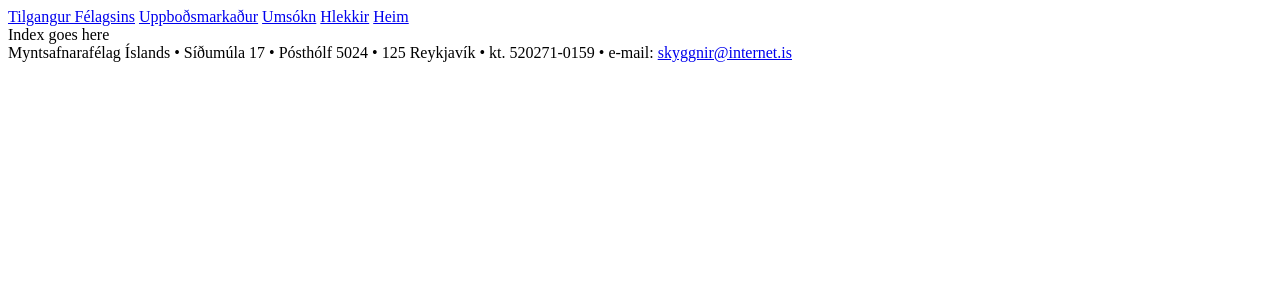
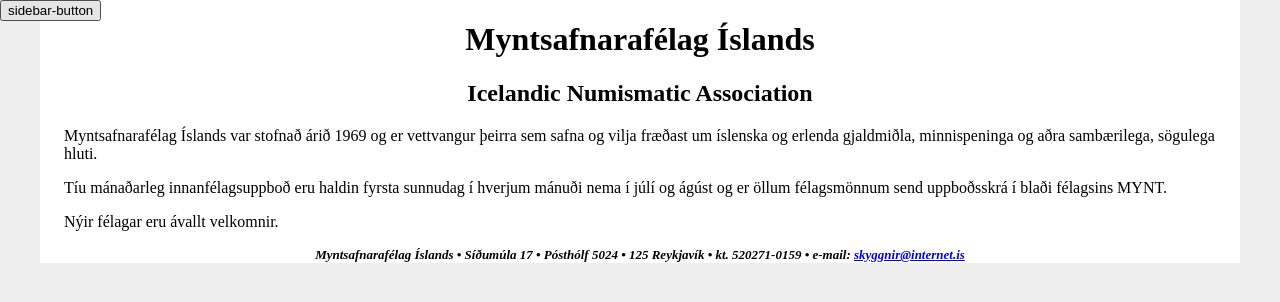
Before and after one commit to Zepeacedust/mynt.is, a Django app: page / in a window 1280 px wide. Shown: the top 302 px of the page. Run offline with Django 5.2, Linux system fonts and the light colour scheme.

Commit message:
add boilerplate for current pages

```diff
--- a/mynt/mynt/settings.py
+++ b/mynt/mynt/settings.py
@@ -66,6 +66,10 @@ TEMPLATES = [
         },
     },
 ]
+STATICFILES_DIRS = [
+    "static"
+]
+
 
 WSGI_APPLICATION = 'mynt.wsgi.application'
 
--- /dev/null
+++ b/mynt/static/js/sidebar.js
@@ -0,0 +1,11 @@
+function toggleSidebar() {
+    let sidebar_button = document.getElementById("sidebar-button");
+    let sidebar = document.getElementById("sidebar");
+    if (sidebar.classList.contains("sidebar-show")) {
+        sidebar.classList.remove("sidebar-show");
+        sidebar_button.classList.remove("sidebar-button-show");
+    } else {
+        sidebar.classList.add("sidebar-show");
+        sidebar_button.classList.add("sidebar-button-show");
+    }
+}
--- /dev/null
+++ b/mynt/static/style/style.css
@@ -0,0 +1,64 @@
+.sidebar-container {
+    position: fixed;
+    z-index: 1030;
+    transform: translateX(-280px);
+    transition: transform .25s;
+    width: 280px;
+    background-color: salmon;
+    height: 100%;
+}
+.sidebar-show {
+    transform: translateX(0px);
+}
+
+.sidebar-button {
+    position: fixed;
+    z-index: 1030;
+    transition: transform .25s;
+}
+.sidebar-button-show {
+    transform: translateX(280px);
+}
+
+.sidebar-link {
+    background-color: beige;
+    padding-top: .5em;
+    padding-bottom: .5em;
+    font-size: large;
+    transition: background-color .1s;
+}
+.sidebar-link:hover {
+    background-color: saddlebrown;
+}
+
+html {
+    background-color: #eee;
+}
+
+body {
+    margin: 0;
+    min-height: 100%;
+}
+
+.main-content {
+    min-width: 32em;
+    max-width: 75rem;
+    box-sizing: border-box;
+    position: relative;
+    z-index: 0;
+    margin: 0 auto;
+    padding-top: 0.05px;
+    padding-left: 1.5rem;
+    padding-right: 1.5rem;
+    background-color: #fff;
+}
+
+footer {
+    text-align: center;
+    font-style: italic;
+    font-weight: bold;
+    font-size: small;
+}
+header {
+    text-align: center;
+}
--- a/mynt/templates/footer/footer.html
+++ b/mynt/templates/footer/footer.html
@@ -1,4 +1,4 @@
 {% load static %}
-<div class="footer">
+<footer>
     Myntsafnarafélag Íslands • Síðumúla 17 • Pósthólf 5024 • 125 Reykjavík • kt. 520271-0159 • e-mail: <a href = "mailto:skyggnir@internet.is">skyggnir@internet.is</a>
-</div>
+</footer>
--- a/mynt/templates/frontpage/index.html
+++ b/mynt/templates/frontpage/index.html
@@ -1,5 +1,13 @@
 {% extends "main.html" %}
 
 {% block body %}
-Index goes here
+<p>
+    Myntsafnarafélag Íslands var stofnað árið 1969 og er vettvangur þeirra sem safna og vilja fræðast um íslenska og erlenda gjaldmiðla, minnispeninga og aðra sambærilega, sögulega hluti.
+</p>
+<p>
+    Tíu mánaðarleg innanfélagsuppboð eru haldin fyrsta sunnudag í hverjum mánuði nema í júlí og ágúst og er öllum félagsmönnum send uppboðsskrá í blaði félagsins MYNT.
+</p>
+<p>
+    Nýir félagar eru ávallt velkomnir.
+</p>
 {% endblock %}
--- /dev/null
+++ b/mynt/templates/header/header.html
@@ -0,0 +1,8 @@
+<header>
+<h1>
+    Myntsafnarafélag Íslands
+</h1>
+<h2>
+    Icelandic Numismatic Association
+</h2>
+</header>
--- a/mynt/templates/main.html
+++ b/mynt/templates/main.html
@@ -8,11 +8,18 @@
             {{ title }}
         </title>
         <link rel="shortcut icon" href="{% static 'media/favicon.ico' %}" type="image/x-icon">
+        <link rel="stylesheet" href="{% static 'style/style.css' %}">
     </head>
     <body>
         {% include "sidebar/sidebar.html" %}
-        {% block body%}
-        {% endblock %}
-        {% include "footer/footer.html" %}
+        <div class="main-content">
+            {% include "header/header.html" %}
+
+            {% block body%}
+            {% endblock %}
+
+            {% include "footer/footer.html" %}
+        </div>
+        <script type="text/javascript" src="{% static 'js/sidebar.js' %}"></script>
     </body>
 </html>
--- a/mynt/templates/sidebar/sidebar.html
+++ b/mynt/templates/sidebar/sidebar.html
@@ -1,9 +1,31 @@
 {% load static %}
-
-<div class="sidebar">
-    <a href="/tilgangur">Tilgangur Félagsins</a>
-    <a href="/uppbod">Uppboðsmarkaður</a>
-    <a href="/umsokn">Umsókn</a>
-    <a href="/hlekkir">Hlekkir</a>
-    <a href="/">Heim</a>
+<button id="sidebar-button" class="sidebar-button" onclick="toggleSidebar()">
+    sidebar-button
+</button>
+<div id="sidebar" class="sidebar-container">
+    <a href="/tilgangur">
+    <div class="sidebar-link">
+            Tilgangur Félagsins
+        </div>
+    </a>
+    <a href="/uppbod">
+    <div class="sidebar-link">
+            Uppboðsmarkaður
+        </div>
+    </a>
+    <a href="/umsokn">
+    <div class="sidebar-link">
+            Umsókn
+        </div>
+    </a>
+    <a href="/hlekkir">
+    <div class="sidebar-link">
+            Hlekkir
+        </div>
+    </a>
+    <a href="/">
+    <div class="sidebar-link" href = "/">
+            Heim
+        </div>
+    </a>
 </div>
```
